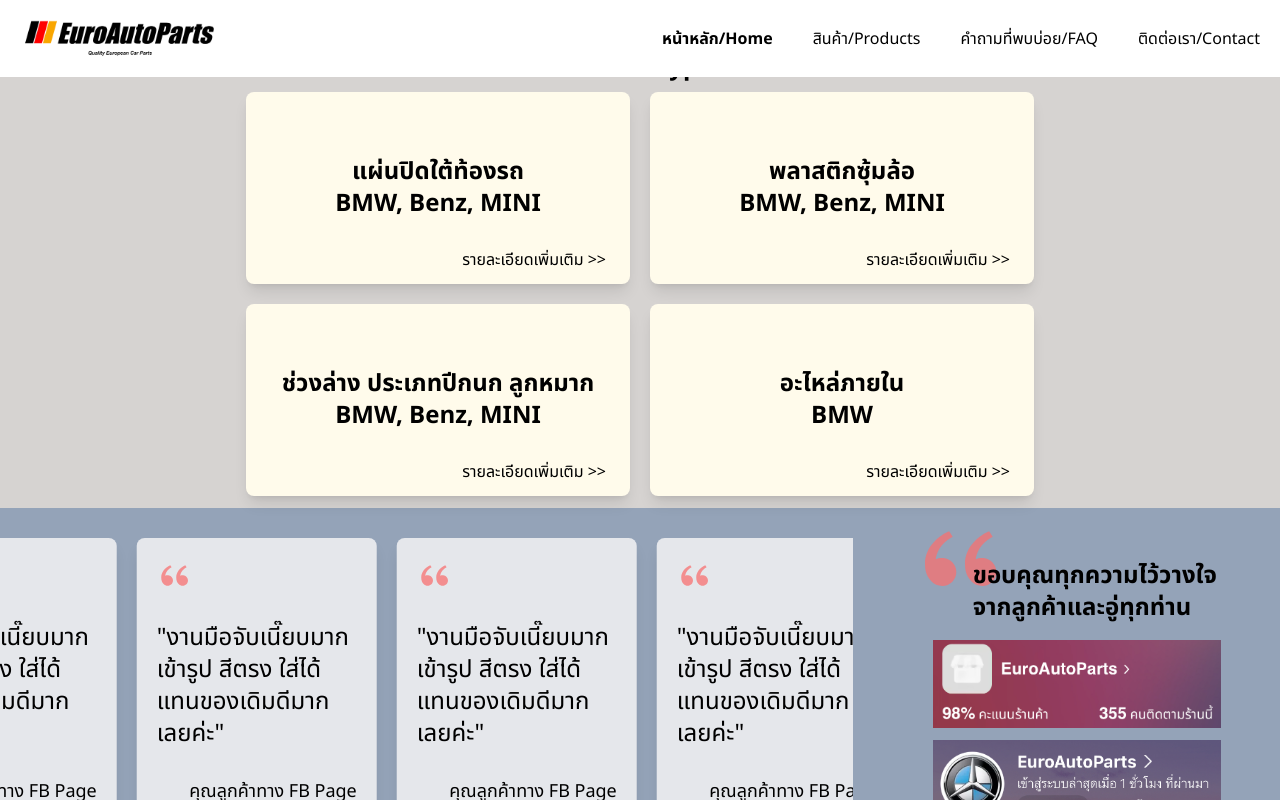
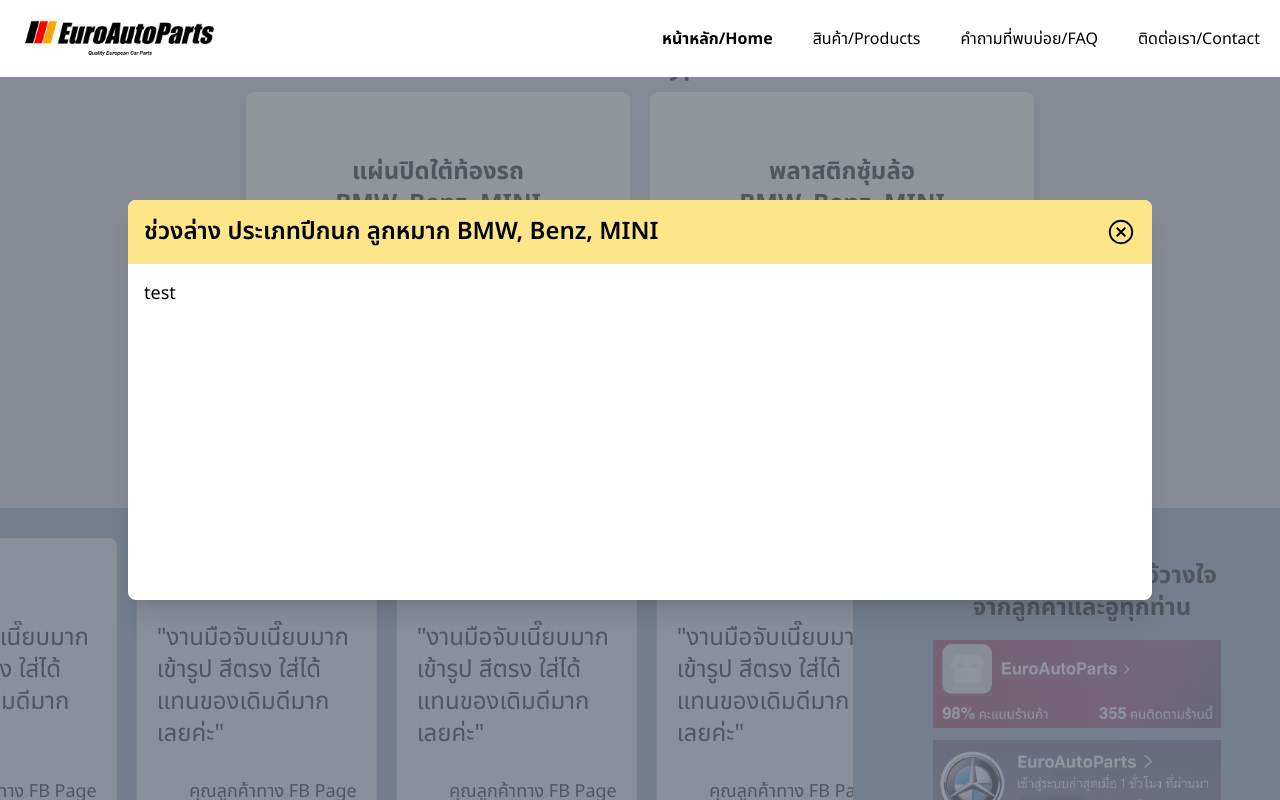
Before and after one commit to Win-TS/euroautoparts-landing-page, a React (Vite) app: page / in a window 1280 px wide. Both pictures are taken after a click on the element 438 px from the left and 1639 px from the top of the page. Shown: the part 1239-2039 px from the top of the page. Built offline with nearby package versions, Linux system fonts and the light colour scheme.

Commit message:
feat: product card modal

```diff
--- a/src/components/ProductTypes.tsx
+++ b/src/components/ProductTypes.tsx
@@ -1,4 +1,6 @@
+import { useState } from "react";
 import Reveal from "../animations/Reveal";
+import { IoCloseCircleOutline } from "react-icons/io5";
 
 export default function ProductTypes() {
     return (
@@ -11,16 +13,16 @@
             </Reveal>
             <div className="grid grid-cols-1 md:grid-cols-2 3xl:grid-cols-4 gap-3 md:gap-5 3xl:gap-1">
                 <Reveal className="place-self-center md:place-self-end 3xl:place-self-center">
-                    <TypeCard type="แผ่นปิดใต้ท้องรถ" cars="BMW, Benz, MINI" />
+                    <TypeCard type="แผ่นปิดใต้ท้องรถ" cars="BMW, Benz, MINI" description="test" />
                 </Reveal>
                 <Reveal className="place-self-center md:place-self-start 3xl:place-self-center">
-                    <TypeCard type="พลาสติกซุ้มล้อ" cars="BMW, Benz, MINI" />
+                    <TypeCard type="พลาสติกซุ้มล้อ" cars="BMW, Benz, MINI" description="test" />
                 </Reveal>
                 <Reveal className="place-self-center md:place-self-end 3xl:place-self-center">
-                    <TypeCard type="ช่วงล่าง ประเภทปีกนก ลูกหมาก" cars="BMW, Benz, MINI" />
+                    <TypeCard type="ช่วงล่าง ประเภทปีกนก ลูกหมาก" cars="BMW, Benz, MINI" description="test" />
                 </Reveal>
                 <Reveal className="place-self-center md:place-self-start 3xl:place-self-center">
-                    <TypeCard type="อะไหล่ภายใน" cars="BMW" />
+                    <TypeCard type="อะไหล่ภายใน" cars="BMW" description="test" />
                 </Reveal>
             </div>
         </div>
@@ -30,17 +32,47 @@
 interface TypeCardProps {
     type: string;
     cars: string;
+    description: string;
     className?: string;
 }
 
-function TypeCard({ type, cars, className }: TypeCardProps) {
+function TypeCard({ type, cars, description, className }: TypeCardProps) {
+    const [modalOpen, setModalOpen] = useState(false);
+
+    const toggleModal = () => {
+      setModalOpen(!modalOpen);
+    };
+
     return (
         <div className={className}>
-            <div className="w-[22rem] md:w-96 3xl:w-[25rem] h-48 bg-amber-50 rounded-lg shadow-lg flex flex-col justify-center items-center relative">
-                <h1 className="text-2xl font-notothai font-bold text-center">{type}</h1>
-                <h1 className="text-2xl font-notothai font-bold text-center">{cars}</h1>
-                <p className="text-md font-notothai text-right pr-3 absolute bottom-3 right-3">{"รายละเอียดเพิ่มเติม >>"}</p>
-            </div>
+          <div
+            className="w-[22rem] md:w-96 3xl:w-[25rem] h-48 bg-amber-50 rounded-lg shadow-lg flex flex-col justify-center items-center relative cursor-pointer"
+            onClick={toggleModal}
+          >
+            <h1 className="text-2xl font-notothai font-bold text-center">{type}</h1>
+            <h1 className="text-2xl font-notothai font-bold text-center">{cars}</h1>
+            <p className="text-md font-notothai text-right pr-3 absolute bottom-3 right-3">
+              {"รายละเอียดเพิ่มเติมคลิก >>"}
+            </p>
+          </div>
+
+          <div className={`fixed inset-0 z-10 overflow-hidden flex items-center justify-center transition-opacity duration-300 ${modalOpen ? 'opacity-100' : 'opacity-0 pointer-events-none'}`}>
+            <div className="fixed inset-0 bg-gray-500 bg-opacity-75" onClick={toggleModal}></div>
+            {modalOpen && (
+              <div className="bg-white rounded-lg shadow-xl w-4/5 z-50 relative flex flex-col h-2/3 md:h-1/2">
+                <div className="bg-amber-200 text-black px-4 py-4 flex justify-between items-center rounded-t-lg">
+                  <h2 className="text-2xl font-semibold font-notothai">{`${type} ${cars}`}</h2>
+                  <button onClick={toggleModal} className="text-black">
+                    <IoCloseCircleOutline className="text-3xl" />
+                  </button>
+                </div>
+
+                <div className="p-4 overflow-auto">
+                  <p className="text-lg font-notothai">{description}</p>
+                </div>
+              </div>
+            )}
+          </div>
         </div>
-    )
-}
+      );
+  };
```
Also changed, not shown: 1 other file (tests, documents, lock files or other folders).
